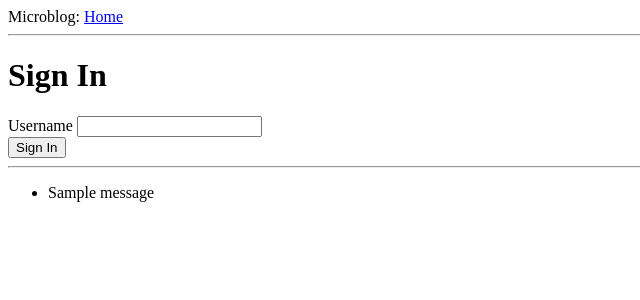
After one commit to JPGITHUB1519/flask-training, a Flask app: page /login in a window 1280 px wide. The commit adds this page. Shown: the top 300 px of the page, without its empty margins (0-640 px from the left). Run offline with Flask 2, Linux system fonts and the light colour scheme; one stand-in notice (Sample message) is shown.

Commit message:
[flask-mega-t] - Part3 -> Web Forms

```diff
--- a/flask-megatutorial/microblog/app/__init__.py
+++ b/flask-megatutorial/microblog/app/__init__.py
@@ -1,4 +1,6 @@
 from flask import Flask
 
 app = Flask(__name__)
+app.config.from_object('config')
+
 from app import views
--- /dev/null
+++ b/flask-megatutorial/microblog/app/forms.py
@@ -0,0 +1,6 @@
+from flask_wtf import Form
+from wtforms import StringField, BooleanField
+from wtforms.validators import DataRequired
+
+class LoginForm(Form):
+	username = StringField('username', validators=[DataRequired()])
--- a/flask-megatutorial/microblog/app/templates/base.html
+++ b/flask-megatutorial/microblog/app/templates/base.html
@@ -13,5 +13,15 @@
 		<hr>
 		{% block content %}{% endblock %}
 	</div>
+	<hr>
+	{% with messages = get_flashed_messages() %}
+		{% if messages %}
+			<ul>
+				{% for message in messages %}
+					<li>{{ message }}</li>
+				{% endfor %}
+			</ul>
+		{% endif %}
+	{% endwith %}
 </body>
 </html>
--- /dev/null
+++ b/flask-megatutorial/microblog/app/templates/login.html
@@ -0,0 +1,19 @@
+{% extends "base.html" %}
+
+{% block content %}
+	<h1>Sign In </h1>
+	<form action="" method="post" name="login">
+		{{ form.hidden_tag() }}
+		<div>
+			<div>
+				<label>Username</label> {{ form.username(size=20) }}
+			</div>
+			{% for error in form.username.errors %}
+				<span style="color: red;">[{{ error }}]</span>
+			{% endfor %}
+			<div>
+				<input type="submit" name="" value="Sign In">
+			</div>
+		</div>
+	</form>
+{% endblock %}
--- a/flask-megatutorial/microblog/app/views.py
+++ b/flask-megatutorial/microblog/app/views.py
@@ -1,5 +1,6 @@
-from flask import render_template
+from flask import render_template, flash, redirect
 from app import app
+from .forms import LoginForm
 
 @app.route('/')
 @app.route('/index')
@@ -25,3 +26,14 @@ def index():
 @app.route('/tester')
 def tester():
 	return "Tester Route"
+
+@app.route('/login', methods=['GET', 'POST'])
+def login():
+	form =  LoginForm()
+	# returns false for get request, returns true when all data is correct
+	if form.validate_on_submit():
+		flash('Login Requested for username=%s' % (form.username.data))
+		return redirect('/index')
+	return render_template('login.html',
+							title="Log In",
+							form=form)
--- /dev/null
+++ b/flask-megatutorial/microblog/config.py
@@ -0,0 +1,2 @@
+WTF_CSRF_ENABLED = True
+SECRET_KEY = 'you-will-never-guess'
```
Also changed, not shown: 4 other files.
